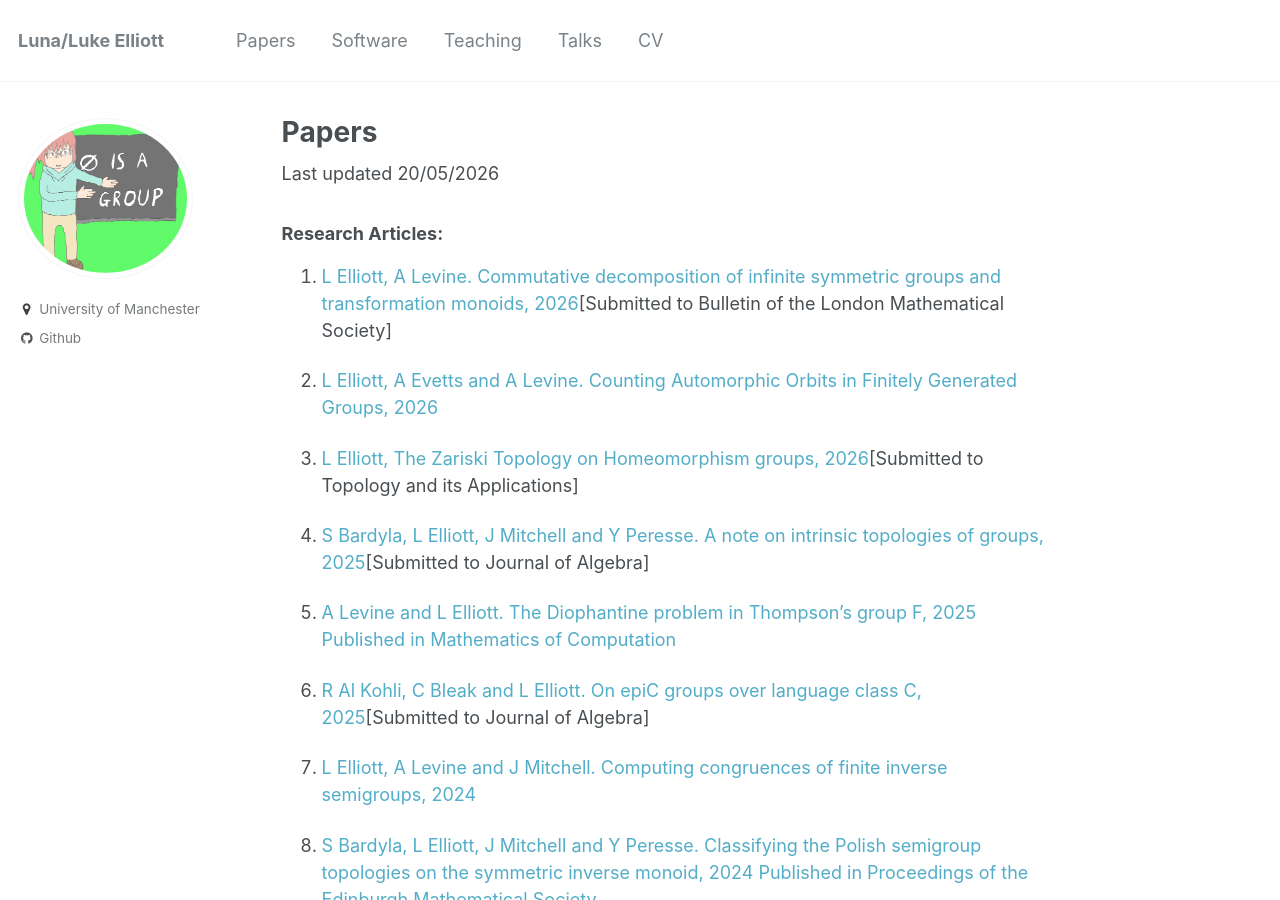
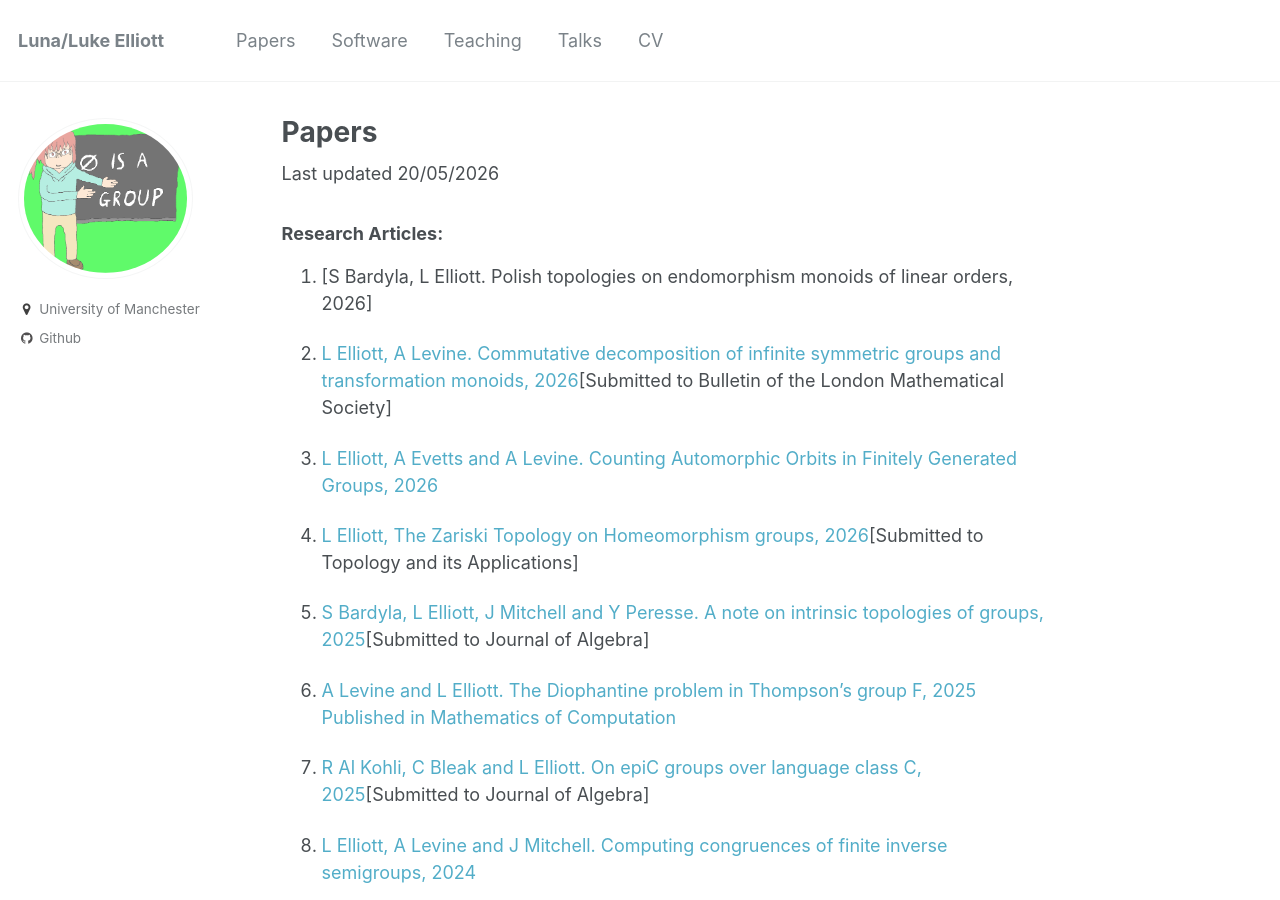
Before and after one commit to le27/L-Elliott, a Jekyll site: the page built from _pages/papers.md, in a window 1280 px wide and 900 px high. Built offline with Jekyll 4.4.1, drawn with Linux system fonts in a browser that asks for light colours; formulas are drawn with MathJax 3.

Commit message:
Add new research article reference to papers.md

```diff
--- a/_pages/papers.md
+++ b/_pages/papers.md
@@ -7,6 +7,8 @@ author_profile: true
 Last updated 20/05/2026
 
 ### Research Articles:
+1. [S Bardyla, L Elliott. Polish topologies on endomorphism monoids of linear orders, 2026]
+
 1. [L Elliott, A Levine. Commutative decomposition of infinite symmetric groups and transformation monoids, 2026](https://arxiv.org/abs/2605.14862)[Submitted to Bulletin of the London Mathematical Society]
 
 1. [L Elliott, A Evetts and A Levine. Counting Automorphic Orbits in Finitely Generated Groups, 2026](https://arxiv.org/abs/2604.18104)
```
